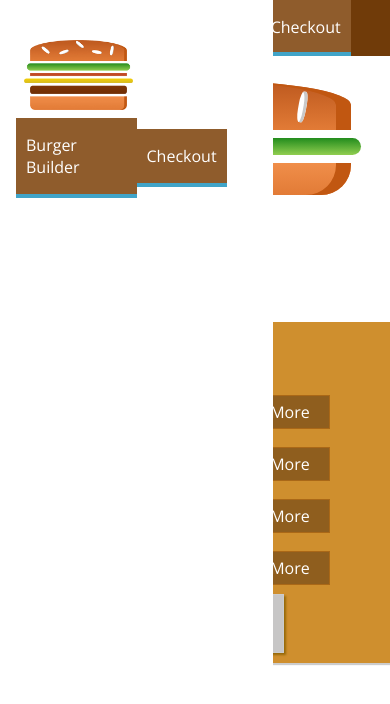
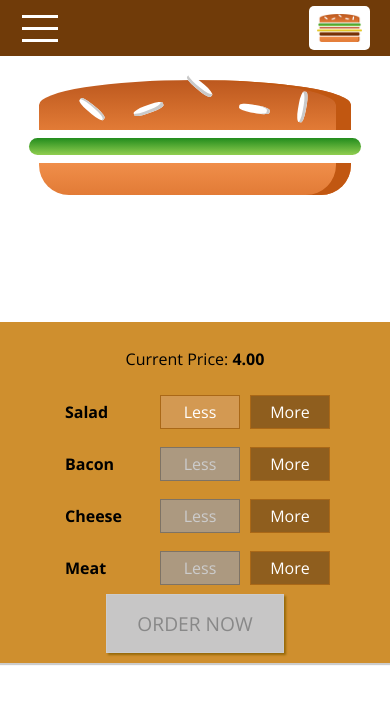
Before and after one commit to diegorochawebdg/burger-builder, a React (Create React App) app: page / in a window 390 px wide. Shown: the top 704 px of the page. Built offline with nearby package versions, Linux system fonts and the light colour scheme.

Commit message:
adding a hamburger icon

```diff
--- a/src/components/Layout/Layout.tsx
+++ b/src/components/Layout/Layout.tsx
@@ -1,17 +1,39 @@
-import React, { Fragment } from 'react';
+import React, { Fragment, Component } from 'react';
 
 import classes from './Layout.module.scss';
 import Toolbar from '../Navigation/Toolbar/Toolbar';
 import Sidedrawer from '../Navigation/Sidedrawer/Sidedrawer';
 
-const layout = (props: any) => (
-  <Fragment>
-    <Toolbar />
-    <Sidedrawer />
-    <main className={classes.Content}>
-      {props.children}
-    </main>
-  </Fragment>
-);
+class Layout extends Component {
+  state = {
+    showSideDrawer: false
+  }
 
-export default layout;
+  sideDrawerClosedHandler = () => {
+    this.setState({
+      showSideDrawer: false,
+    });
+  }
+
+  sideDrawerToggleHandler = () => {
+    this.setState( (prevState: any) => {
+      return {showSideDrawer: !prevState.showSideDrawer};
+    });
+  }
+
+  render () {
+    return (
+      <Fragment>
+        <Toolbar drawerToggleClicked={this.sideDrawerToggleHandler} />
+        <Sidedrawer
+          open={this.state.showSideDrawer}
+          closed={this.sideDrawerClosedHandler} />
+        <main className={classes.Content}>
+          {this.props.children}
+        </main>
+      </Fragment>
+    );
+  }
+};
+
+export default Layout;
--- a/src/components/Navigation/NavigationItems/NavigationItem/NavigationItem.module.scss
+++ b/src/components/Navigation/NavigationItems/NavigationItem/NavigationItem.module.scss
@@ -1,26 +1,43 @@
 .NavigationItem {
-  margin: 0;
+  margin: 10px 0;
   box-sizing: border-box;
-  display: flex;
-  height: 100%;
+  display: block;
   width: 100%;
-  align-items: center;
 
   a {
-    color: white;
+    color: #8F5C2C;
     text-decoration: none;
-    height: 100%;
-    padding: 16px 10px;
-    border-bottom: 4px solid transparent;
+    width: 100%;
     box-sizing: border-box;
     display: block;
 
     &:hover,
     &:active,
     &.active {
-      background-color: #8F5C2C;
-      border-bottom: 4px solid #40A4C8;
+      color: #40A4C8;
+    }
+  }
+
+  @media (min-width: 500px) {
+    margin: 0;
+    display: flex;
+    height: 100%;
+    width: auto;
+    align-items: center;
+
+    a {
       color: white;
+      height: 100%;
+      padding: 16px 10px;
+      border-bottom: 4px solid transparent;
+
+      &:hover,
+      &:active,
+      &.active {
+        background-color: #8F5C2C;
+        border-bottom: 4px solid #40A4C8;
+        color: white;
+      }
     }
   }
 }
--- a/src/components/Navigation/NavigationItems/NavigationItems.module.scss
+++ b/src/components/Navigation/NavigationItems/NavigationItems.module.scss
@@ -5,4 +5,9 @@
   display: flex;
   align-items: center;
   height: 100%;
+  flex-flow: column;
+
+  @media (min-width: 500px) {
+    flex-flow: row;
+  }
 }
--- /dev/null
+++ b/src/components/Navigation/Sidedrawer/DrawerToggle/DrawerToggle.module.scss
@@ -0,0 +1,21 @@
+.DrawerToggle {
+  width: 40px;
+  height: 100%;
+  display: flex;
+  flex-flow: column;
+  justify-content: space-around;
+  align-items: center;
+  padding: 10px 0;
+  box-sizing: border-box;
+  cursor: pointer;
+
+  div {
+    width: 90%;
+    height: 3px;
+    background-color: white;
+  }
+
+  @media (min-width: 500px) {
+    display: none;
+  }
+}
--- /dev/null
+++ b/src/components/Navigation/Sidedrawer/DrawerToggle/DrawerToggle.tsx
@@ -0,0 +1,14 @@
+import React from 'react'
+import classes from './DrawerToggle.module.scss'
+
+const DrawerToggle = (props: any) => {
+  return (
+    <div className={classes.DrawerToggle} onClick={props.clicked}>
+      <div></div>
+      <div></div>
+      <div></div>
+    </div>
+  )
+}
+
+export default DrawerToggle
--- a/src/components/Navigation/Sidedrawer/Sidedrawer.module.scss
+++ b/src/components/Navigation/Sidedrawer/Sidedrawer.module.scss
@@ -21,9 +21,10 @@
 }
 
 .Close {
-  transform: translateX(100%);
+  transform: translateX(-100%);
 }
 
 .Logo {
   height: 11%;
+  margin-bottom: 32px;
 }
--- a/src/components/Navigation/Sidedrawer/Sidedrawer.tsx
+++ b/src/components/Navigation/Sidedrawer/Sidedrawer.tsx
@@ -1,12 +1,20 @@
-import React from 'react';
+import React, { Fragment } from 'react';
 
 import Logo from '../../Logo/Logo';
+import Backdrop from '../../UI/Backdrop/Backdrop';
 import NavigationItems from '../NavigationItems/NavigationItems';
-import classes from './Sidedrawer.module.scss'
+import classes from './Sidedrawer.module.scss';
 
-const Sidedrawer = () => {
+const Sidedrawer = ( props: any ) => {
+  let attachedClasses = [classes.Sidedrawer, classes.Close];
+  if (props.open) {
+    attachedClasses = [classes.Sidedrawer, classes.Open];
+  }
+
   return (
-    <div className={classes.Sidedrawer}>
+    <Fragment>
+      <Backdrop show={props.open} clicked={props.closed} />
+      <div className={attachedClasses.join(' ')}>
         <div className={classes.Logo}>
           <Logo />
         </div>
@@ -14,6 +22,7 @@
           <NavigationItems />
         </nav>
       </div>
+    </Fragment>
   )
 }
 
--- a/src/components/Navigation/Toolbar/Toolbar.module.scss
+++ b/src/components/Navigation/Toolbar/Toolbar.module.scss
@@ -16,3 +16,14 @@
     height: 100%;
   }
 }
+
+.Logo {
+  height: 80%;
+
+}
+
+@media (max-width: 499px) {
+  .DesktopOnly {
+    display: none;
+  }
+}
--- a/src/components/Navigation/Toolbar/Toolbar.tsx
+++ b/src/components/Navigation/Toolbar/Toolbar.tsx
@@ -3,13 +3,16 @@
 import Logo from '../../Logo/Logo';
 import NavigationItems from '../NavigationItems/NavigationItems';
 import classes from './Toolbar.module.scss';
+import DrawerToggle from '../Sidedrawer/DrawerToggle/DrawerToggle';
 
 const Toolbar = (props: any) => {
   return (
     <header className={classes.Toolbar}>
-      <div>MENU</div>
-      <Logo />
-      <nav>
+      <DrawerToggle clicked={props.drawerToggleClicked} />
+      <div className={classes.Logo}>
+        <Logo />
+      </div>
+      <nav className={classes.DesktopOnly}>
         <NavigationItems />
       </nav>
     </header>
```
Also changed, not shown: 1 other file (tests, documents, lock files or other folders). Lines whose indentation alone changed are shown as unchanged.
